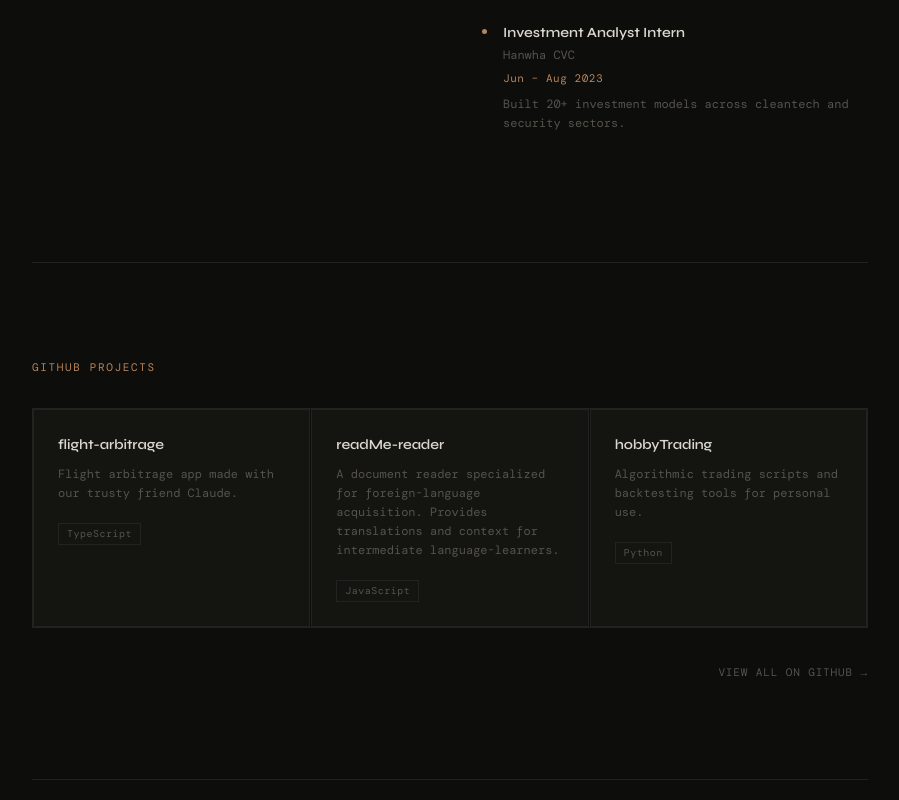
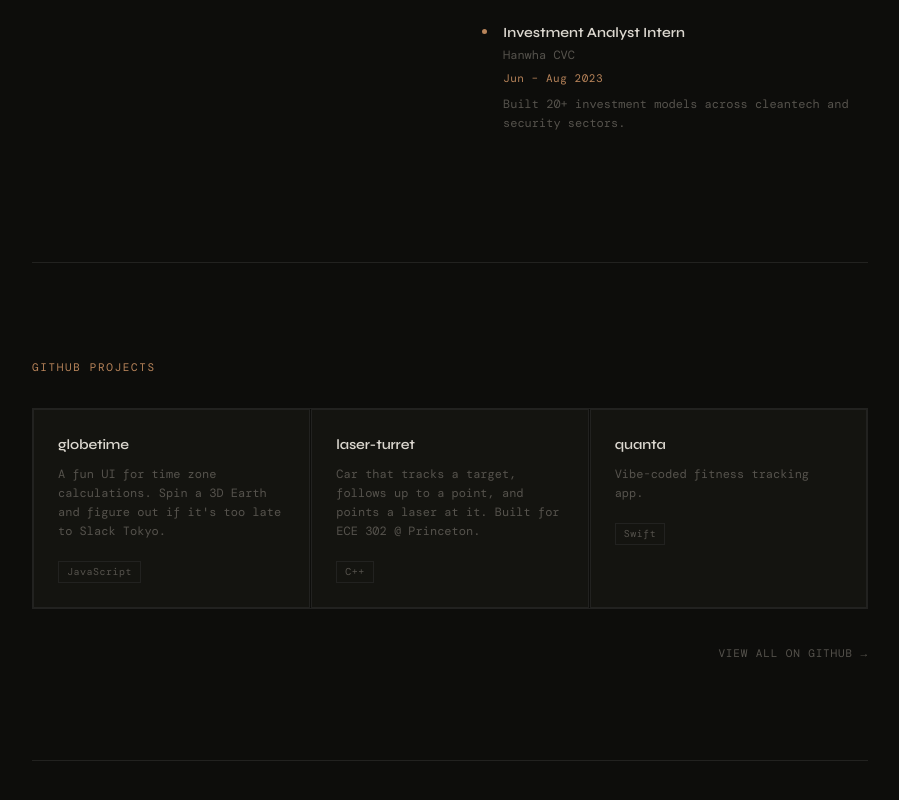
Before and after one commit to dandan002/personal-website, a Next.js app: page / in a window 1280 px wide. Shown: the part 1432-2232 px from the top of the page, without its empty margins (190-1089 px from the left). Built offline with nearby package versions, Linux system fonts and the light colour scheme; no server answers; a web font is replaced by a local one.

Commit message:
update projects list

```diff
--- a/app/page.tsx
+++ b/app/page.tsx
@@ -1,33 +1,8 @@
 import Nav from "@/components/Nav";
 import ScrollReveal from "@/components/ScrollReveal";
-import { PERSONAL, EDUCATION, EXPERIENCE, SKILLS, FALLBACK_PROJECTS } from "@/lib/data";
+import { PERSONAL, EDUCATION, EXPERIENCE, SKILLS, PROJECTS } from "@/lib/data";
 
-interface GithubRepo {
-  name: string;
-  description: string | null;
-  html_url: string;
-  language: string | null;
-  stargazers_count: number;
-  fork: boolean;
-  topics?: string[];
-}
-
-async function getRepos(): Promise<GithubRepo[]> {
-  try {
-    const res = await fetch(
-      "https://api.github.com/users/dandan002/repos?sort=updated&per_page=12&type=public",
-      { next: { revalidate: 3600 } }
-    );
-    if (!res.ok) throw new Error("GitHub API error");
-    const data: GithubRepo[] = await res.json();
-    return data.filter((r) => !r.fork).slice(0, 3);
-  } catch {
-    return FALLBACK_PROJECTS as GithubRepo[];
-  }
-}
-
-export default async function Home() {
-  const repos = await getRepos();
+export default function Home() {
 
   return (
     <>
@@ -259,7 +234,7 @@ export default async function Home() {
                 overflow: "hidden",
               }}
             >
-              {repos.map((repo) => (
+              {PROJECTS.map((repo) => (
                 <a
                   key={repo.name}
                   href={repo.html_url}
--- a/lib/data.ts
+++ b/lib/data.ts
@@ -50,26 +50,26 @@ export const SKILLS = {
   spoken: ["English (Native)", "Korean (TOPIK Level 6)"],
 };
 
-export const FALLBACK_PROJECTS = [
+export const PROJECTS = [
   {
-    name: "flight-arbitrage",
-    description: "Flight arbitrage app made with our trusty friend Claude.",
-    html_url: "https://github.com/dandan002/flight-arbitrage",
-    language: "TypeScript",
-    stargazers_count: 0,
-  },
-  {
-    name: "readMe-reader",
-    description: "A document reader specialized for foreign-language acquisition. Provides translations and context for intermediate language-learners.",
-    html_url: "https://github.com/dandan002/readMe-reader",
+    name: "globetime",
+    description: "A fun UI for time zone calculations. Spin a 3D Earth and figure out if it's too late to Slack Tokyo.",
+    html_url: "https://github.com/dandan002/globetime",
     language: "JavaScript",
     stargazers_count: 0,
   },
   {
-    name: "hobbyTrading",
-    description: "Algorithmic trading scripts and backtesting tools for personal use.",
-    html_url: "https://github.com/dandan002/hobbyTrading",
-    language: "Python",
+    name: "laser-turret",
+    description: "Car that tracks a target, follows up to a point, and points a laser at it. Built for ECE 302 @ Princeton.",
+    html_url: "https://github.com/dandan002/laser-turret",
+    language: "C++",
+    stargazers_count: 0,
+  },
+  {
+    name: "quanta",
+    description: "Vibe-coded fitness tracking app.",
+    html_url: "https://github.com/dandan002/quanta",
+    language: "Swift",
     stargazers_count: 0,
   },
 ];
```
